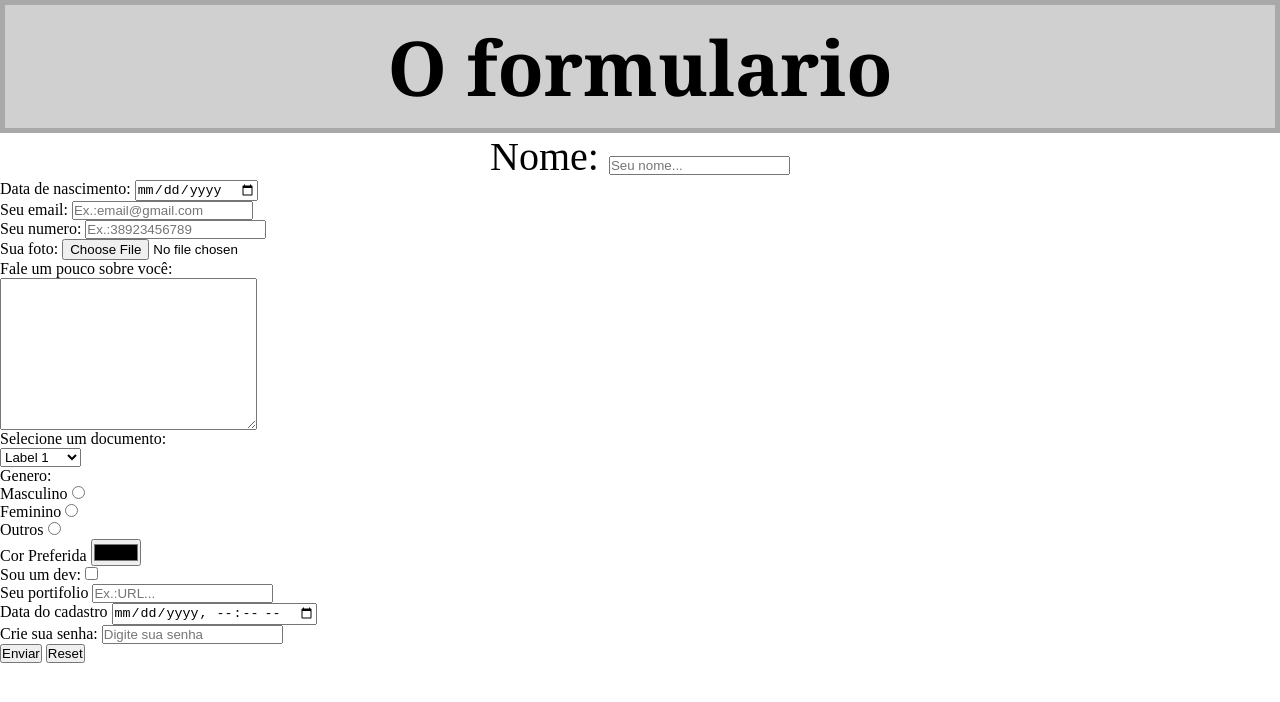
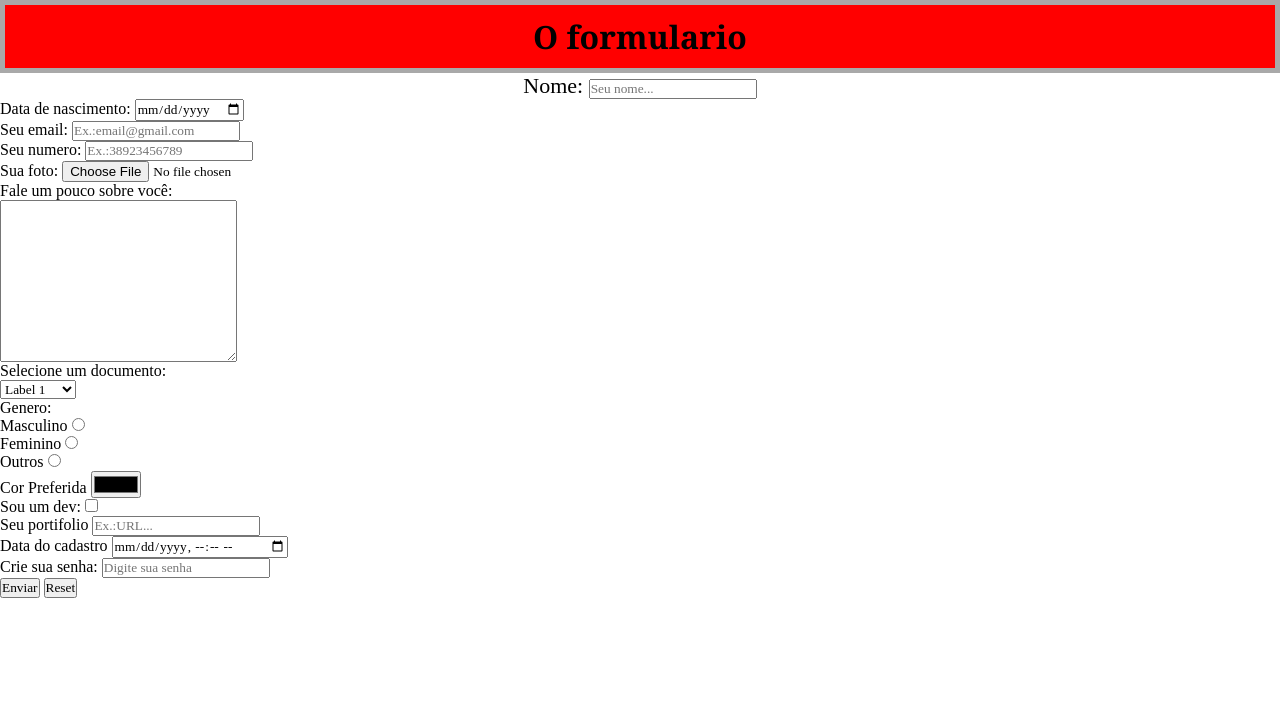
Before and after one commit to Edvan-121/Trabalhando_com_inputs, a plain HTML site: page assets/index.html in a window 1280 px wide. Drawn offline with Linux system fonts and the light colour scheme.

Commit message:
iniciando hover

```diff
--- a/assets/css/styles.css
+++ b/assets/css/styles.css
@@ -1,6 +1,7 @@
 *{
   margin: 0;
   padding: 0;
+  font-family: 'Times New Roman', Times, serif;
 }
 label {
   cursor: pointer;
@@ -22,10 +23,13 @@ textarea{
   touch-action: initial;
   font-variant: initial;
 }
+.formulario:hover{
+  background: red;
+  font-size: 32px;
+}
 .nome{
-  font-family:'Times New Roman', Times, serif;
   text-align: center;
-  font-size: 5ch;
+  font-size: 22px;
 }
 #nome{
   size: 5ch;
```
